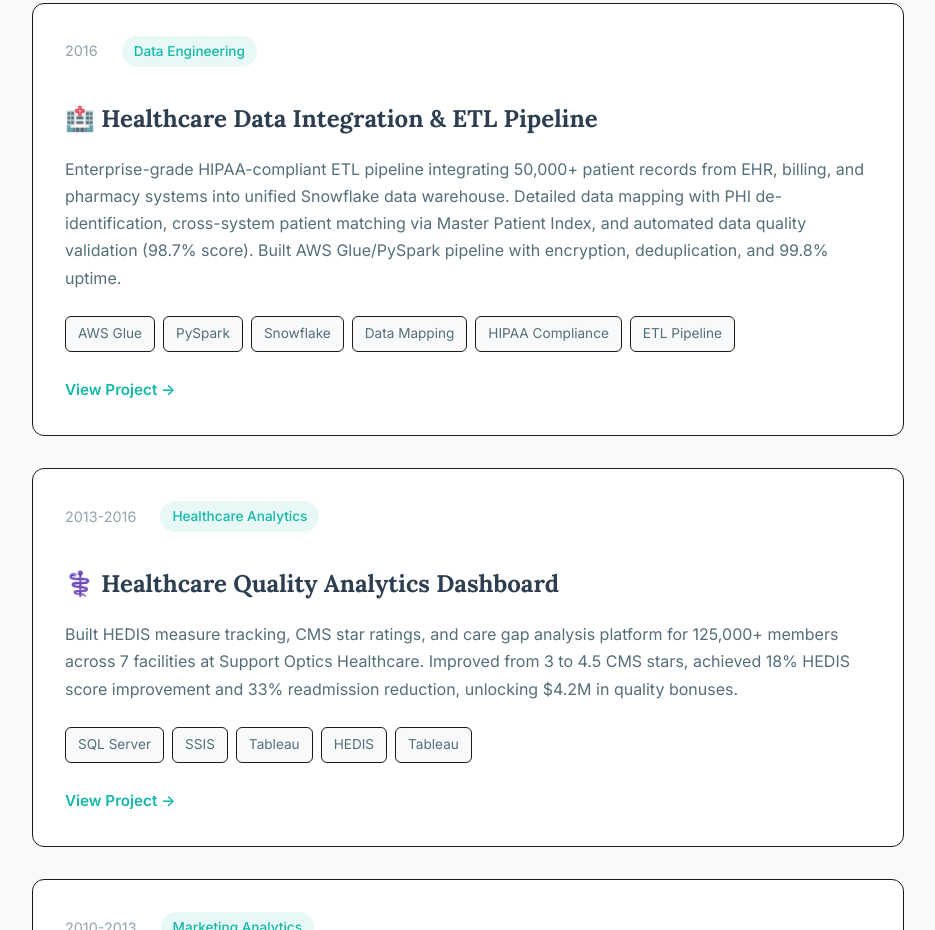
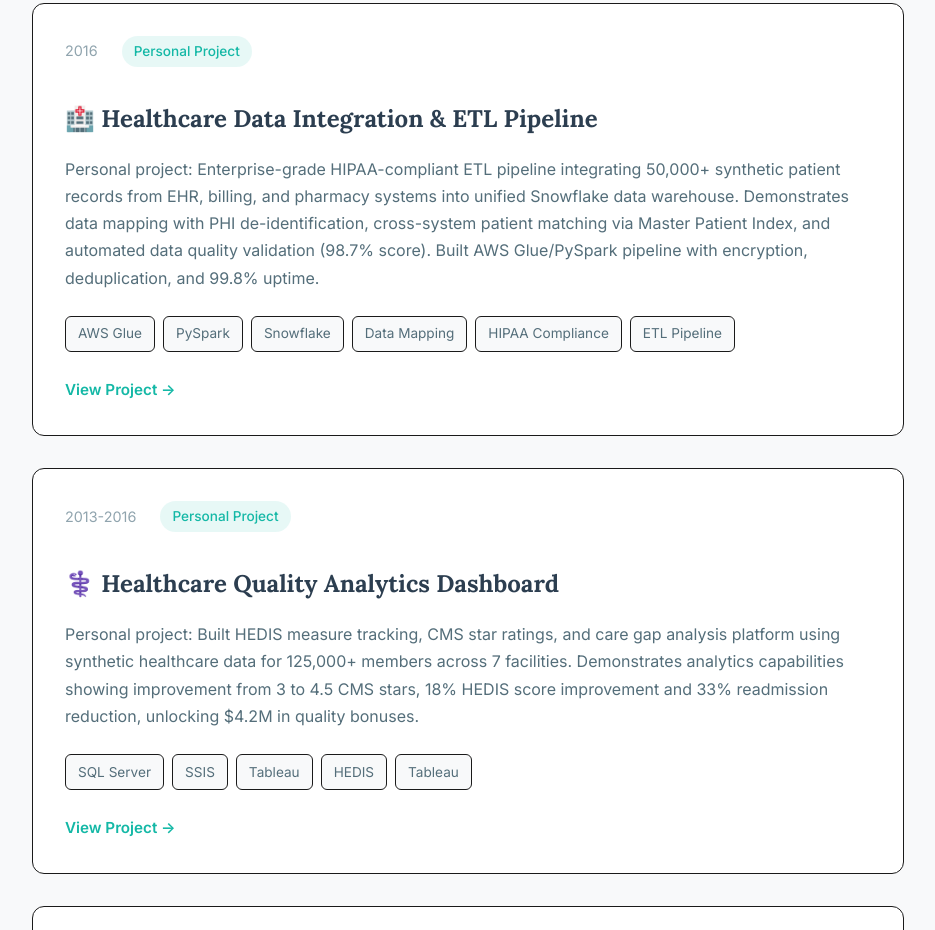
Before and after one commit to PamelotInk/PamelotInk.github.io, a plain HTML site: page index.html in a window 1280 px wide. Shown: the part 5023-5953 px from the top of the page, without its empty margins (312-1247 px from the left). Drawn offline with Linux system fonts and the light colour scheme.

Commit message:
Update portfolio project descriptions: Changed Bank Financial Analytics year to 2013-2016, removed specific bank size (.8B -> 'a'), and updated healthcare projects to indicate personal/portfolio projects with synthetic datasets

```diff
--- a/index.html
+++ b/index.html
@@ -292,14 +292,14 @@
 
             <article class="post-card">
                 <div class="post-meta">
-                    <span class="post-date">2017-2019</span>
+                    <span class="post-date">2013-2016</span>
                     <span class="post-category">Financial Analytics</span>
                 </div>
                 <h3 class="post-title">
                     <a href="case-study-bank-financial-analytics.html">🏦 Enterprise Banking Financial Analytics Platform</a>
                 </h3>
                 <p class="post-excerpt">
-                    Built comprehensive financial analytics platform for $2.8B regional bank analyzing 125K+ customers and 850K+ monthly transactions. Implemented SQL Server data warehouse, Python predictive models (91.5% credit risk accuracy), and Power BI executive dashboards. Reduced credit risk by 28%, increased operational efficiency by 42%, and identified $3.2M in revenue opportunities through customer segmentation and churn prediction.
+                    Built comprehensive financial analytics platform for a regional bank analyzing 125K+ customers and 850K+ monthly transactions. Implemented SQL Server data warehouse, Python predictive models (91.5% credit risk accuracy), and Power BI executive dashboards. Reduced credit risk by 28%, increased operational efficiency by 42%, and identified $3.2M in revenue opportunities through customer segmentation and churn prediction.
                 </p>
                 <div class="post-tags">
                     <span class="tag">SQL Server</span>
@@ -335,13 +335,13 @@
             <article class="post-card">
                 <div class="post-meta">
                     <span class="post-date">2016</span>
-                    <span class="post-category">Data Engineering</span>
+                    <span class="post-category">Personal Project</span>
                 </div>
                 <h3 class="post-title">
                     <a href="case-study-healthcare-etl.html">🏥 Healthcare Data Integration & ETL Pipeline</a>
                 </h3>
                 <p class="post-excerpt">
-                    Enterprise-grade HIPAA-compliant ETL pipeline integrating 50,000+ patient records from EHR, billing, and pharmacy systems into unified Snowflake data warehouse. Detailed data mapping with PHI de-identification, cross-system patient matching via Master Patient Index, and automated data quality validation (98.7% score). Built AWS Glue/PySpark pipeline with encryption, deduplication, and 99.8% uptime.
+                    Personal project: Enterprise-grade HIPAA-compliant ETL pipeline integrating 50,000+ synthetic patient records from EHR, billing, and pharmacy systems into unified Snowflake data warehouse. Demonstrates data mapping with PHI de-identification, cross-system patient matching via Master Patient Index, and automated data quality validation (98.7% score). Built AWS Glue/PySpark pipeline with encryption, deduplication, and 99.8% uptime.
                 </p>
                 <div class="post-tags">
                     <span class="tag">AWS Glue</span>
@@ -357,13 +357,13 @@
             <article class="post-card">
                 <div class="post-meta">
                     <span class="post-date">2013-2016</span>
-                    <span class="post-category">Healthcare Analytics</span>
+                    <span class="post-category">Personal Project</span>
                 </div>
                 <h3 class="post-title">
                     <a href="case-study-healthcare.html">⚕️ Healthcare Quality Analytics Dashboard</a>
                 </h3>
                 <p class="post-excerpt">
-                    Built HEDIS measure tracking, CMS star ratings, and care gap analysis platform for 125,000+ members across 7 facilities at Support Optics Healthcare. Improved from 3 to 4.5 CMS stars, achieved 18% HEDIS score improvement and 33% readmission reduction, unlocking $4.2M in quality bonuses.
+                    Personal project: Built HEDIS measure tracking, CMS star ratings, and care gap analysis platform using synthetic healthcare data for 125,000+ members across 7 facilities. Demonstrates analytics capabilities showing improvement from 3 to 4.5 CMS stars, 18% HEDIS score improvement and 33% readmission reduction, unlocking $4.2M in quality bonuses.
                 </p>
                 <div class="post-tags">
                     <span class="tag">SQL Server</span>
```
